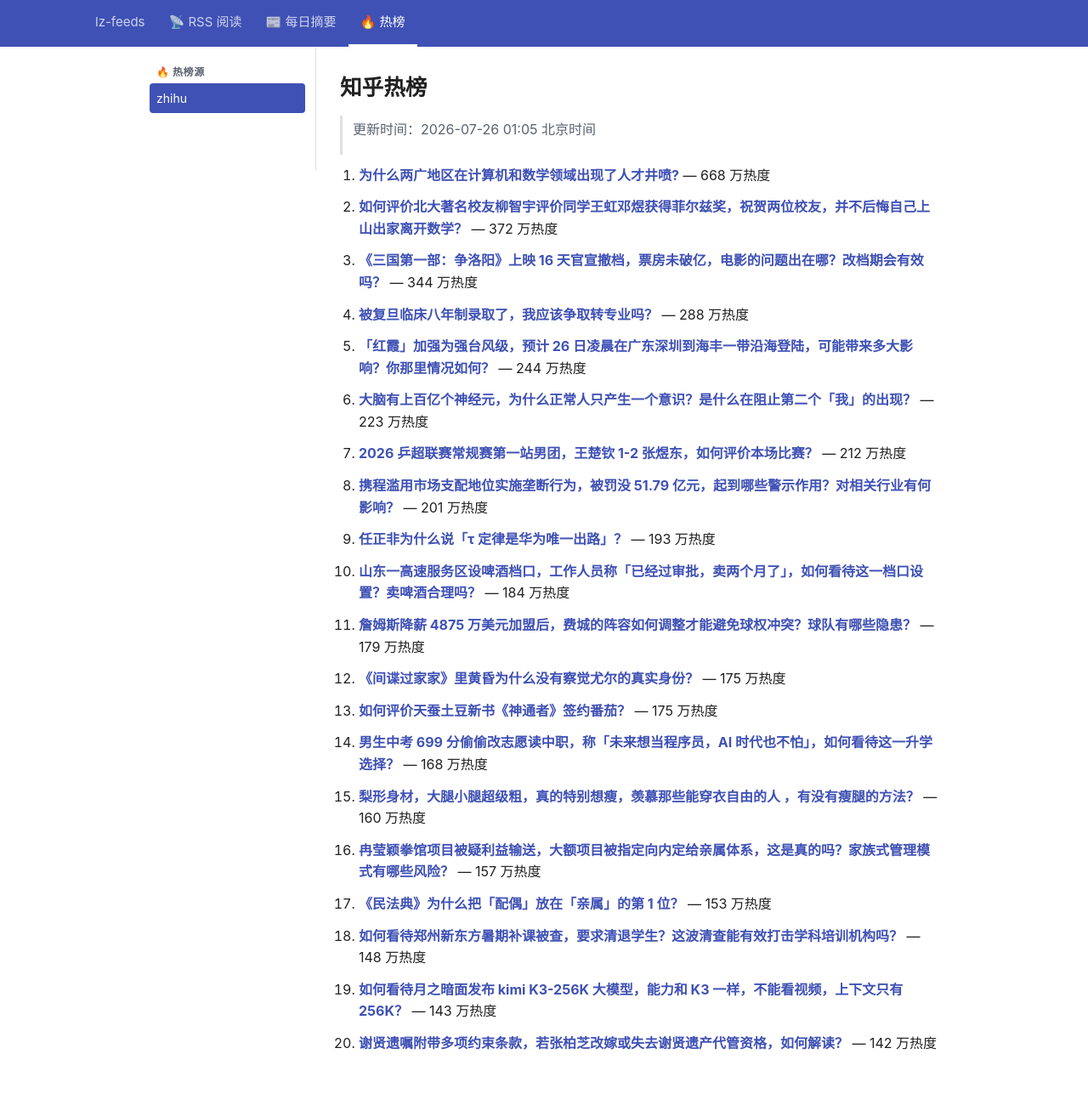
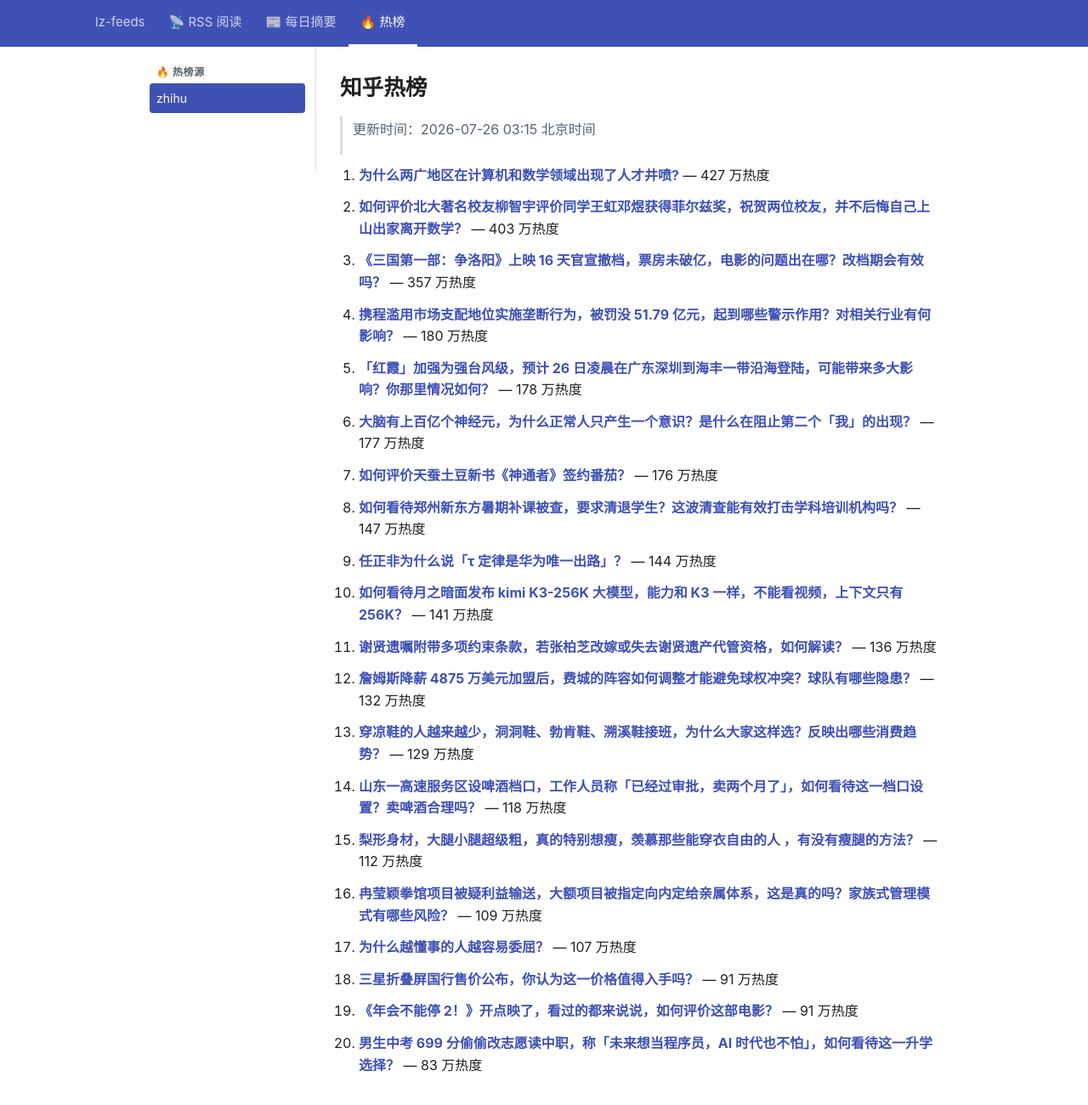
Before and after one commit to lizhang0101/lz-feeds, a Jekyll site: the page built from _hotlist/zhihu.md, in a window 1280 px wide and 1330 px high. Shown: the top 1300 px of the window at 85% size. Built offline with Jekyll 4.4.1, drawn with Linux system fonts in a browser that asks for light colours.

Commit message:
hotlist: 2026-07-25T19:15Z

```diff
--- a/_hotlist/zhihu.md
+++ b/_hotlist/zhihu.md
@@ -1,48 +1,48 @@
 ---
-updated: 2026-07-26 01:05 北京时间
+updated: 2026-07-26 03:15 北京时间
 count: 20
 ---
 
 # 知乎热榜
 
-> 更新时间：2026-07-26 01:05 北京时间
+> 更新时间：2026-07-26 03:15 北京时间
 
-1. **[为什么两广地区在计算机和数学领域出现了人才井喷?](https://www.zhihu.com/question/2063053785887514933)** — 668 万热度
+1. **[为什么两广地区在计算机和数学领域出现了人才井喷?](https://www.zhihu.com/question/2063053785887514933)** — 427 万热度
 
-2. **[如何评价北大著名校友柳智宇评价同学王虹邓煜获得菲尔兹奖，祝贺两位校友，并不后悔自己上山出家离开数学？](https://www.zhihu.com/question/2064136479643849507)** — 372 万热度
+2. **[如何评价北大著名校友柳智宇评价同学王虹邓煜获得菲尔兹奖，祝贺两位校友，并不后悔自己上山出家离开数学？](https://www.zhihu.com/question/2064136479643849507)** — 403 万热度
 
-3. **[《三国第一部：争洛阳》上映 16 天官宣撤档，票房未破亿，电影的问题出在哪？改档期会有效吗？](https://www.zhihu.com/question/2064445264405050834)** — 344 万热度
+3. **[《三国第一部：争洛阳》上映 16 天官宣撤档，票房未破亿，电影的问题出在哪？改档期会有效吗？](https://www.zhihu.com/question/2064445264405050834)** — 357 万热度
 
-4. **[被复旦临床八年制录取了，我应该争取转专业吗？](https://www.zhihu.com/question/2062688006075687262)** — 288 万热度
+4. **[携程滥用市场支配地位实施垄断行为，被罚没 51.79 亿元，起到哪些警示作用？对相关行业有何影响？](https://www.zhihu.com/question/2064289475916560021)** — 180 万热度
 
-5. **[「红霞」加强为强台风级，预计 26 日凌晨在广东深圳到海丰一带沿海登陆，可能带来多大影响？你那里情况如何？](https://www.zhihu.com/question/2062972309652992711)** — 244 万热度
+5. **[「红霞」加强为强台风级，预计 26 日凌晨在广东深圳到海丰一带沿海登陆，可能带来多大影响？你那里情况如何？](https://www.zhihu.com/question/2062972309652992711)** — 178 万热度
 
-6. **[大脑有上百亿个神经元，为什么正常人只产生一个意识？是什么在阻止第二个「我」的出现？](https://www.zhihu.com/question/2038041817728410774)** — 223 万热度
+6. **[大脑有上百亿个神经元，为什么正常人只产生一个意识？是什么在阻止第二个「我」的出现？](https://www.zhihu.com/question/2038041817728410774)** — 177 万热度
 
-7. **[2026 乒超联赛常规赛第一站男团，王楚钦 1-2 张煜东，如何评价本场比赛？](https://www.zhihu.com/question/2064320826841870967)** — 212 万热度
+7. **[如何评价天蚕土豆新书《神通者》签约番茄？](https://www.zhihu.com/question/2063344943125608328)** — 176 万热度
 
-8. **[携程滥用市场支配地位实施垄断行为，被罚没 51.79 亿元，起到哪些警示作用？对相关行业有何影响？](https://www.zhihu.com/question/2064289475916560021)** — 201 万热度
+8. **[如何看待郑州新东方暑期补课被查，要求清退学生？这波清查能有效打击学科培训机构吗？](https://www.zhihu.com/question/2063937818758587718)** — 147 万热度
 
-9. **[任正非为什么说「τ 定律是华为唯一出路」？](https://www.zhihu.com/question/2063930109304594992)** — 193 万热度
+9. **[任正非为什么说「τ 定律是华为唯一出路」？](https://www.zhihu.com/question/2063930109304594992)** — 144 万热度
 
-10. **[山东一高速服务区设啤酒档口，工作人员称「已经过审批，卖两个月了」，如何看待这一档口设置？卖啤酒合理吗？](https://www.zhihu.com/question/2063655728540283084)** — 184 万热度
+10. **[如何看待月之暗面发布 kimi K3-256K 大模型，能力和 K3 一样，不能看视频，上下文只有 256K？](https://www.zhihu.com/question/2064106505993971519)** — 141 万热度
 
-11. **[詹姆斯降薪 4875 万美元加盟后，费城的阵容如何调整才能避免球权冲突？球队有哪些隐患？](https://www.zhihu.com/question/2064281439982576241)** — 179 万热度
+11. **[谢贤遗嘱附带多项约束条款，若张柏芝改嫁或失去谢贤遗产代管资格，如何解读？](https://www.zhihu.com/question/2063675725551330284)** — 136 万热度
 
-12. **[《间谍过家家》里黄昏为什么没有察觉尤尔的真实身份？](https://www.zhihu.com/question/531245241)** — 175 万热度
+12. **[詹姆斯降薪 4875 万美元加盟后，费城的阵容如何调整才能避免球权冲突？球队有哪些隐患？](https://www.zhihu.com/question/2064281439982576241)** — 132 万热度
 
-13. **[如何评价天蚕土豆新书《神通者》签约番茄？](https://www.zhihu.com/question/2063344943125608328)** — 175 万热度
+13. **[穿凉鞋的人越来越少，洞洞鞋、勃肯鞋、溯溪鞋接班，为什么大家这样选？反映出哪些消费趋势？](https://www.zhihu.com/question/2062144078456648299)** — 129 万热度
 
-14. **[男生中考 699 分偷偷改志愿读中职，称「未来想当程序员，AI 时代也不怕」，如何看待这一升学选择？](https://www.zhihu.com/question/2064272326489628784)** — 168 万热度
+14. **[山东一高速服务区设啤酒档口，工作人员称「已经过审批，卖两个月了」，如何看待这一档口设置？卖啤酒合理吗？](https://www.zhihu.com/question/2063655728540283084)** — 118 万热度
 
-15. **[梨形身材，大腿小腿超级粗，真的特别想瘦，羡慕那些能穿衣自由的人 ，有没有瘦腿的方法？](https://www.zhihu.com/question/2014727291356349718)** — 160 万热度
+15. **[梨形身材，大腿小腿超级粗，真的特别想瘦，羡慕那些能穿衣自由的人 ，有没有瘦腿的方法？](https://www.zhihu.com/question/2014727291356349718)** — 112 万热度
 
-16. **[冉莹颖拳馆项目被疑利益输送，大额项目被指定向内定给亲属体系，这是真的吗？家族式管理模式有哪些风险？](https://www.zhihu.com/question/2063560590417728116)** — 157 万热度
+16. **[冉莹颖拳馆项目被疑利益输送，大额项目被指定向内定给亲属体系，这是真的吗？家族式管理模式有哪些风险？](https://www.zhihu.com/question/2063560590417728116)** — 109 万热度
 
-17. **[《民法典》为什么把「配偶」放在「亲属」的第 1 位？](https://www.zhihu.com/question/628507781)** — 153 万热度
+17. **[为什么越懂事的人越容易委屈？](https://www.zhihu.com/question/2061113811613005054)** — 107 万热度
 
-18. **[如何看待郑州新东方暑期补课被查，要求清退学生？这波清查能有效打击学科培训机构吗？](https://www.zhihu.com/question/2063937818758587718)** — 148 万热度
+18. **[三星折叠屏国行售价公布，你认为这一价格值得入手吗？](https://www.zhihu.com/question/2063590872520848306)** — 91 万热度
 
-19. **[如何看待月之暗面发布 kimi K3-256K 大模型，能力和 K3 一样，不能看视频，上下文只有 256K？](https://www.zhihu.com/question/2064106505993971519)** — 143 万热度
+19. **[《年会不能停 2！》开点映了，看过的都来说说，如何评价这部电影？](https://www.zhihu.com/question/2063662105644082961)** — 91 万热度
 
-20. **[谢贤遗嘱附带多项约束条款，若张柏芝改嫁或失去谢贤遗产代管资格，如何解读？](https://www.zhihu.com/question/2063675725551330284)** — 142 万热度
+20. **[男生中考 699 分偷偷改志愿读中职，称「未来想当程序员，AI 时代也不怕」，如何看待这一升学选择？](https://www.zhihu.com/question/2064272326489628784)** — 83 万热度
```
